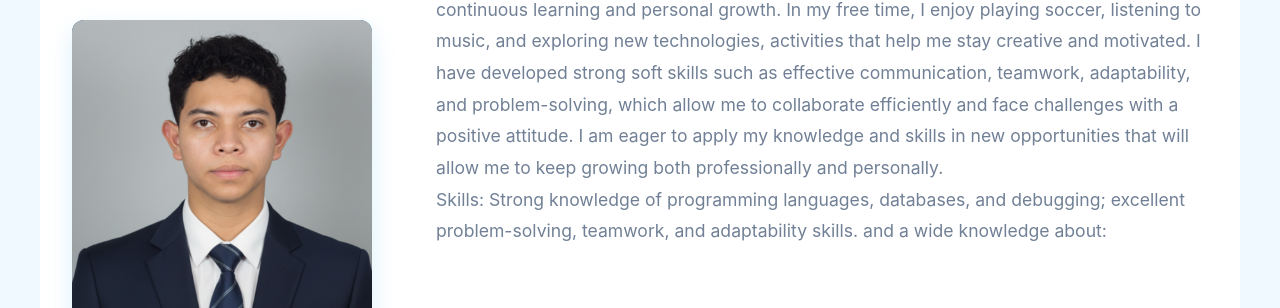
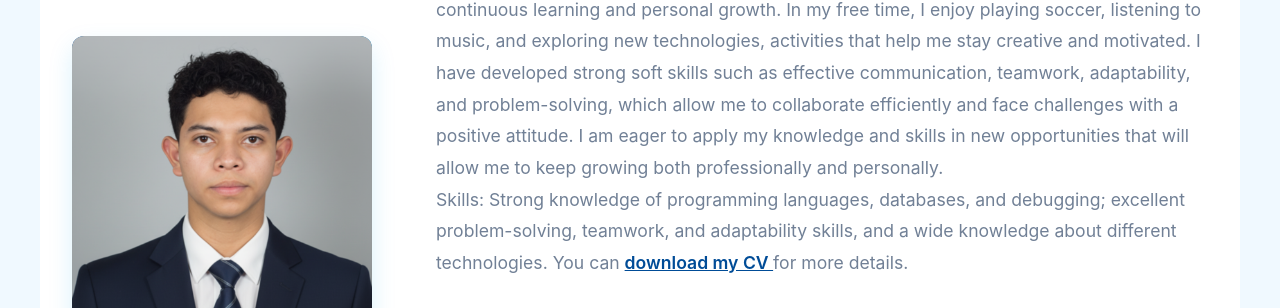
Before and after one commit to SamGuevara25/eliasGuevara, a plain HTML site: page index.html in a window 1280 px wide. Shown: the part 1030-1338 px from the top of the page. Drawn offline with nearby package versions, Linux system fonts and the light colour scheme.

Commit message:
index.html

```diff
--- a/index.html
+++ b/index.html
@@ -705,11 +705,17 @@
             </div>
             <div class="about-info">
                 <div class="about-text">
-                    <p>I am an alumnus of the Centro Supérate ADOC program and high school, passionate about continuous learning and personal growth. In my free time, I enjoy playing soccer, listening to music, and exploring new technologies, activities that help me stay creative and motivated. I have developed strong soft skills such as effective communication, teamwork, adaptability, and problem-solving, which allow me to collaborate efficiently and face challenges with a positive attitude. I am eager to apply my knowledge and skills in new opportunities that will allow me to keep growing both professionally and personally.
-                    </p>
+    <p>
+        I am an alumnus of the Centro Supérate ADOC program and high school, passionate about continuous learning and personal growth. In my free time, I enjoy playing soccer, listening to music, and exploring new technologies, activities that help me stay creative and motivated. I have developed strong soft skills such as effective communication, teamwork, adaptability, and problem-solving, which allow me to collaborate efficiently and face challenges with a positive attitude. I am eager to apply my knowledge and skills in new opportunities that will allow me to keep growing both professionally and personally.
+    </p>
 
-                       <p>Skills: Strong knowledge of programming languages, databases, and debugging; excellent problem-solving, teamwork, and adaptability skills. and a wide knowledge about:</p>
-
+    <p>
+        Skills: Strong knowledge of programming languages, databases, and debugging; excellent problem-solving, teamwork, and adaptability skills, and a wide knowledge about different technologies. You can
+        <a href="CV.pdf" download style="color: var(--primary-color); font-weight: 600;">
+            download my CV
+        </a>
+        for more details.
+    </p>
 
                 </div>
                 <div class="skills-grid">
```
